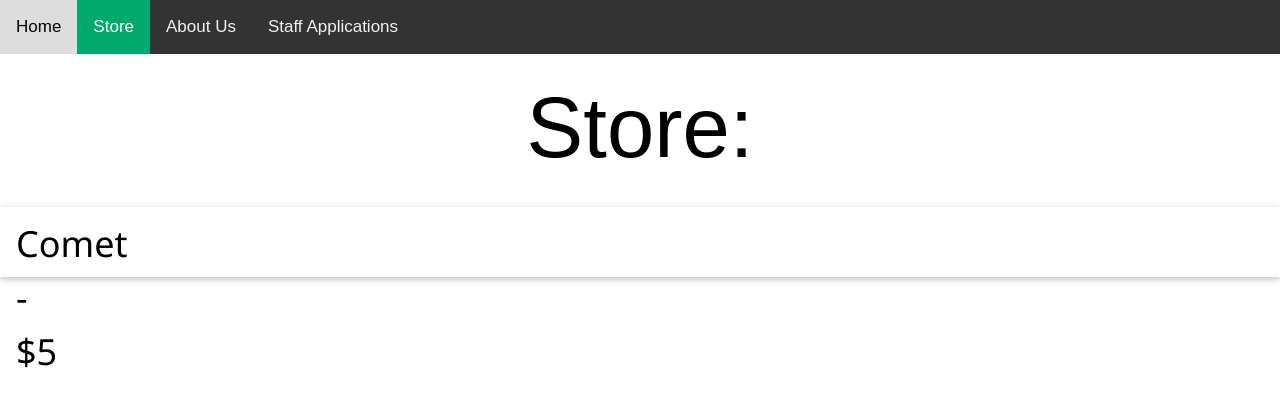
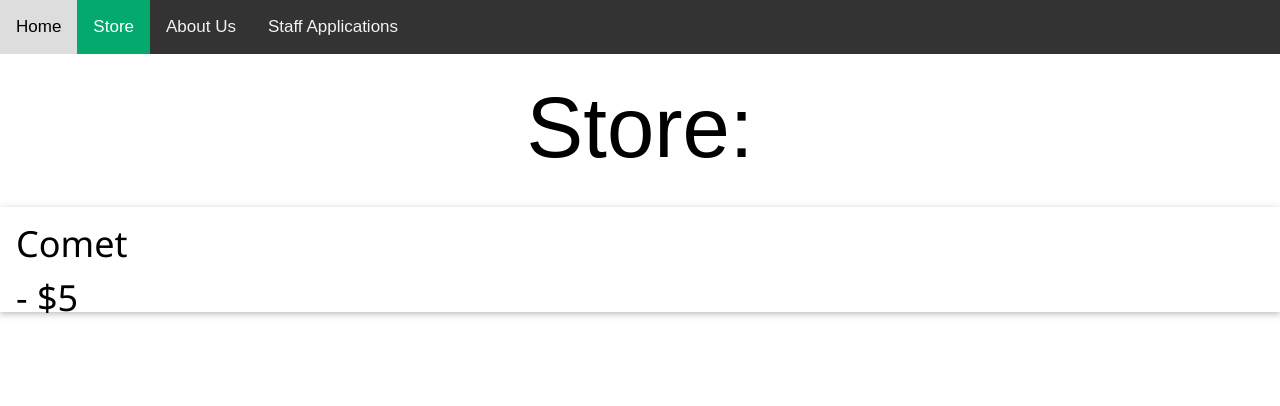
Before and after one commit to AstroidPocketEdition/AstroidPocketEdition.github.io, a plain HTML site: page store.html in a window 1280 px wide. Drawn offline with Linux system fonts and the light colour scheme; a web font is replaced by a local one.

Commit message:
Update store.css

```diff
--- a/store.css
+++ b/store.css
@@ -5,6 +5,6 @@ font-family: 'Mochiy Pop P One', sans-serif;
 font-size: 85px;
 }
 .price {
-width: 50px;
-height: 50px;
+width: 85px;
+height: 85px;
 }
```
